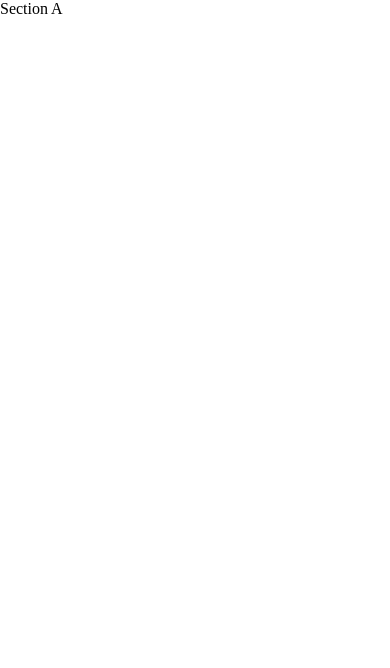
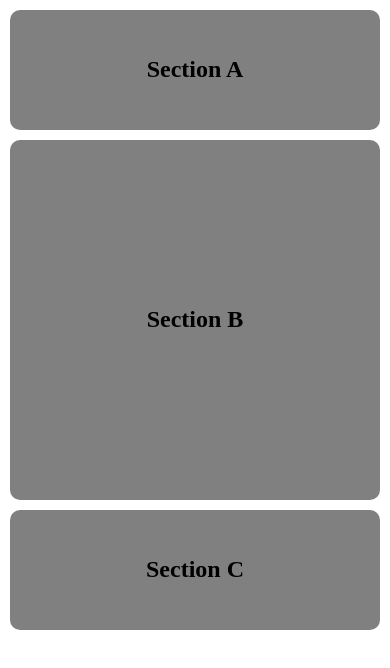
Before and after one commit to AngryDrummerJack/Lesson_Media_Advanced, a plain HTML site: page Media_HW/Hw1/index.html in a window 390 px wide. Drawn offline with nearby package versions, Linux system fonts and the light colour scheme.

Commit message:
HW1 first upload

```diff
--- a/Media_HW/Hw1/index.html
+++ b/Media_HW/Hw1/index.html
@@ -10,9 +10,10 @@
     <link rel="stylesheet" href="style.css">
 </head>
 <body>
-<div class="top">Section A</div>
+<div class="top"><h2>Section A</h2></div>
 <div class="middle">
-
+    <div class="secB"><h2>Section B</h2></div>
+    <div class="secC"><h2>Section C</h2></div>
 </div>
 
 </body>
--- a/Media_HW/Hw1/style.css
+++ b/Media_HW/Hw1/style.css
@@ -0,0 +1,64 @@
+body {
+    margin: 10px;
+    width: 100%vpw;
+    height: 600px;
+
+}
+
+.top {
+    width: 100%;
+    height: 30%;
+    background-color: grey;
+    border-radius: 10px;
+    display: flex;
+    flex-direction: column;
+    justify-content: center;
+    align-items: center;
+}
+
+.middle {
+    width: 100%;
+    height: 70%;
+    margin-top: 10px;
+    display: flex;
+    flex-direction: row;
+    border-radius: 10px;
+}
+.secB {
+    width: 80%;
+    background-color: grey;
+    display: flex;
+    flex-direction: column;
+    justify-content: center;
+    align-items: center;
+    border-radius: 10px;
+    margin-right: 10px;
+}
+.secC {
+    width: 20%;
+    display: flex;
+    flex-direction: column;
+    justify-content: center;
+    align-items: center;
+    background-color: grey;
+    border-radius: 10px;
+}
+@media screen and (min-width: 0px) and (max-width: 900px) {
+.top {
+    height: 20%;
+}
+
+    .middle{
+    flex-direction: column;
+    height: 100%;
+}
+    .secB {
+        width: 100%;
+        height: 60%;
+        margin-bottom: 10px;
+    }
+    .secC {
+        width: 100%;
+        height: 20%;
+    }
+}
```
